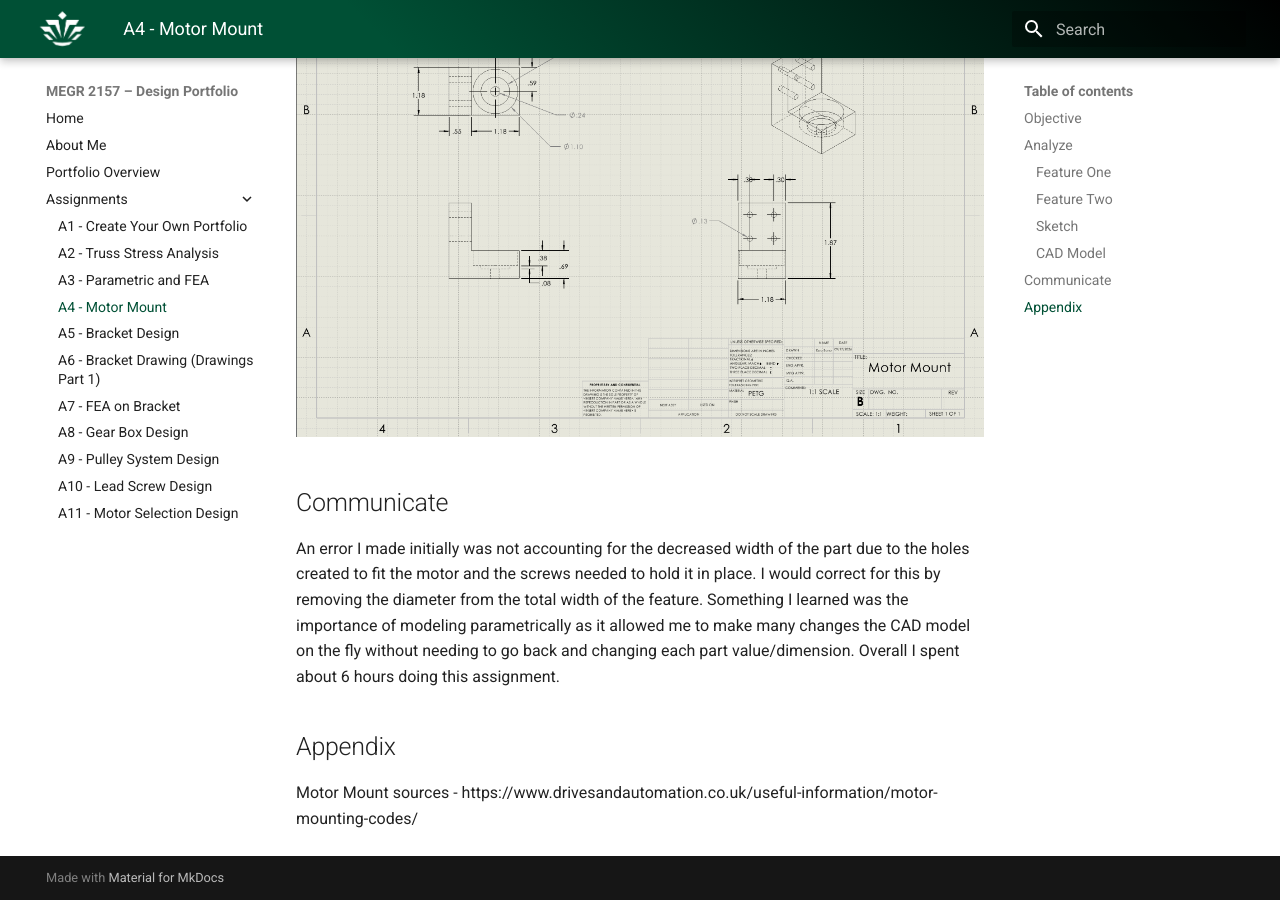
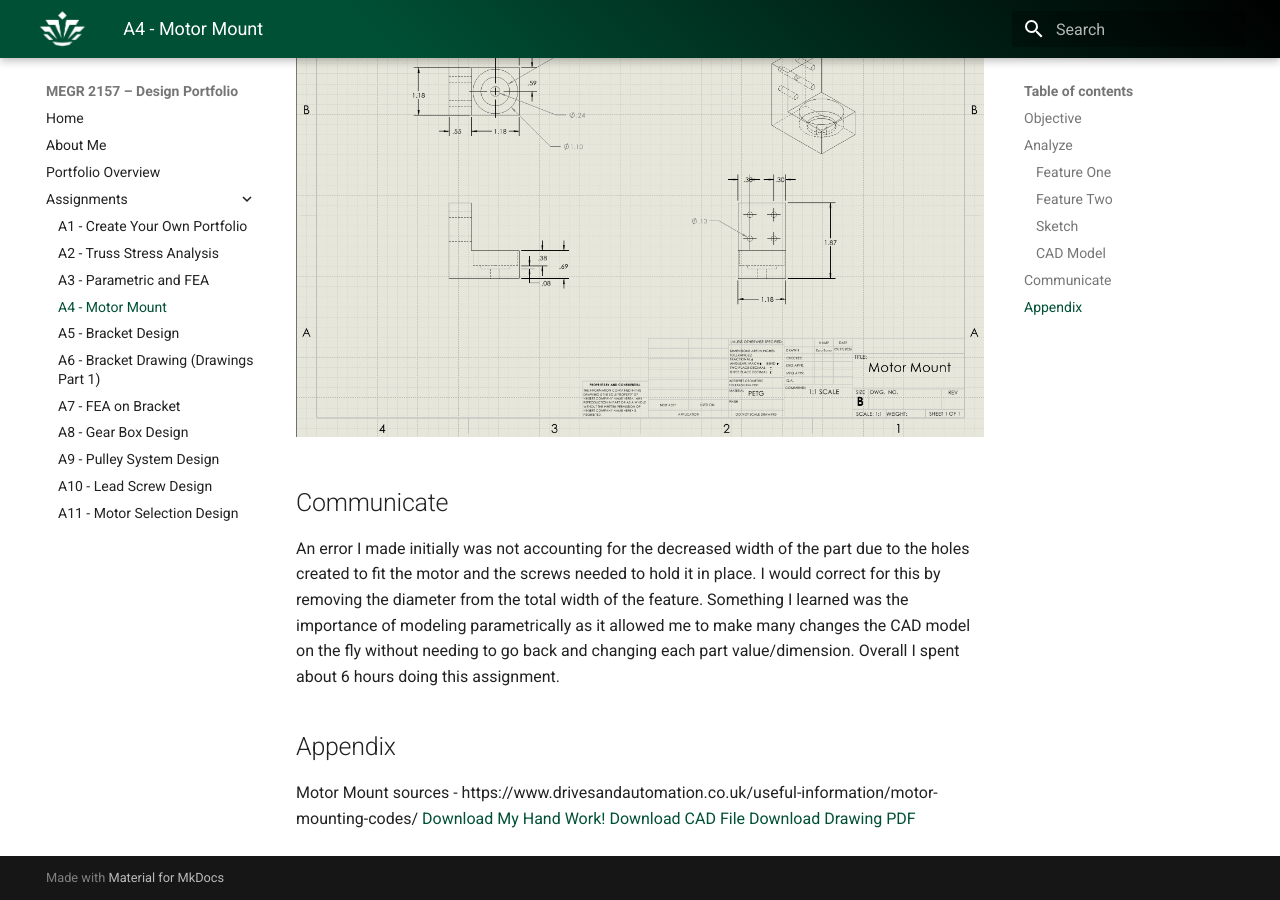
Before and after one commit to NumberOneZoomer/design-projects-portfolio-megr2157, an MkDocs documentation site: the page built from docs/assignments/A04/index.md, in a window 1280 px wide and 900 px high, scrolled down 6226 px. Built offline with MkDocs 1.6.1 and Material for MkDocs 9.7.7, drawn with Linux system fonts in a browser that asks for light colours.

Commit message:
Update index.md

```diff
--- a/docs/assignments/A04/index.md
+++ b/docs/assignments/A04/index.md
@@ -62,3 +62,6 @@ Overall I spent about 6 hours doing this assignment.
 
 ## Appendix
 Motor Mount sources - https://www.drivesandautomation.co.uk/useful-information/motor-mounting-codes/
+[Download My Hand Work!](Note Sep 17,2026.pdf)
+[Download CAD File](motor_mount.SLDPRT)
+[Download Drawing PDF](motor_mount.pdf)
```
